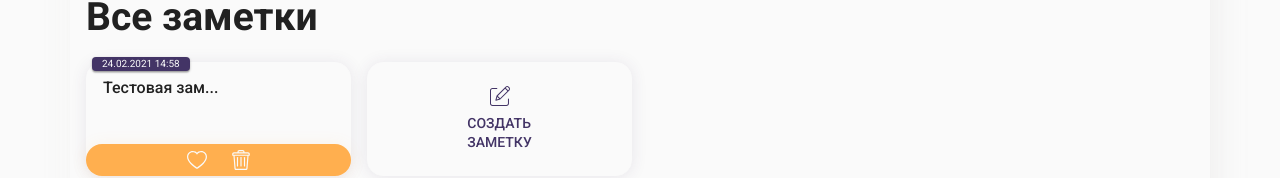
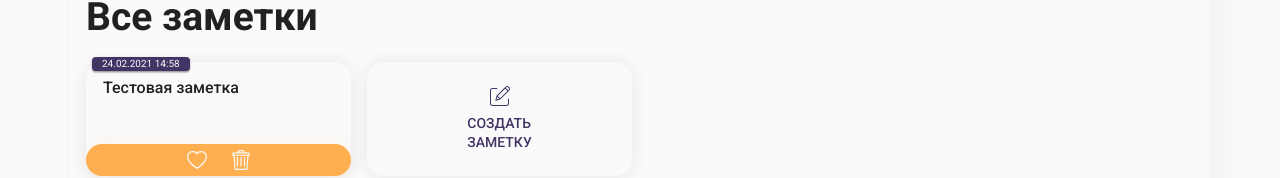
Before and after one commit to kritzona/wowwow-client, a React (Create React App) app: page / in a window 1280 px wide. Shown: the part 227-405 px from the top of the page. Built offline with nearby package versions, Linux system fonts and the light colour scheme.

Commit message:
Размер максимальной длины текста в миниатюре заметки регулируется медиа запросами

```diff
--- a/src/components/molecules/ThumbNote/ThumbNote.tsx
+++ b/src/components/molecules/ThumbNote/ThumbNote.tsx
@@ -5,6 +5,7 @@ import {
   ThumbNoteTitleStyled,
 } from './ThumbNoteStyled'
 import Text from '../../atoms/Text/Text'
+import { useMediaQuery } from 'react-responsive'
 
 interface IProps {
   title: string
@@ -12,11 +13,42 @@ interface IProps {
 }
 
 const ThumbNote = (props: IProps) => {
+  const isDesktop = useMediaQuery({ minWidth: 1200 })
+  const isLaptop = useMediaQuery({ minWidth: 992, maxWidth: 1199 })
+  const isTablet = useMediaQuery({ minWidth: 768, maxWidth: 991 })
+  const isPhablet = useMediaQuery({ minWidth: 540, maxWidth: 767 })
+  const isMobile = useMediaQuery({ minWidth: 350, maxWidth: 539 })
+  const isVerySmallDevice = useMediaQuery({ maxWidth: 349 })
+
   const formatTitle = (title: string) => {
-    return `${title.slice(0, 12)}${title.length >= 12 ? '...' : ''}`
+    let maxLength = 12
+
+    if (isDesktop) {
+      maxLength = 17
+    } else if (isLaptop) {
+      maxLength = 17
+    } else if (isTablet) {
+      maxLength = 17
+    } else if (isPhablet) {
+      maxLength = 17
+    } else if (isMobile) {
+      maxLength = 12
+    } else if (isVerySmallDevice) {
+      maxLength = 10
+    }
+
+    return `${title.slice(0, maxLength)}${
+      title.length >= maxLength ? '...' : ''
+    }`
   }
-  const formatContent = (title: string) => {
-    return `${title.slice(0, 30)}${title.length >= 30 ? '...' : ''}`
+  const formatContent = (content: string) => {
+    let maxLength = 35
+
+    if (isVerySmallDevice) maxLength = 30
+
+    return `${content.slice(0, maxLength)}${
+      content.length >= maxLength ? '...' : ''
+    }`
   }
 
   return (
```
